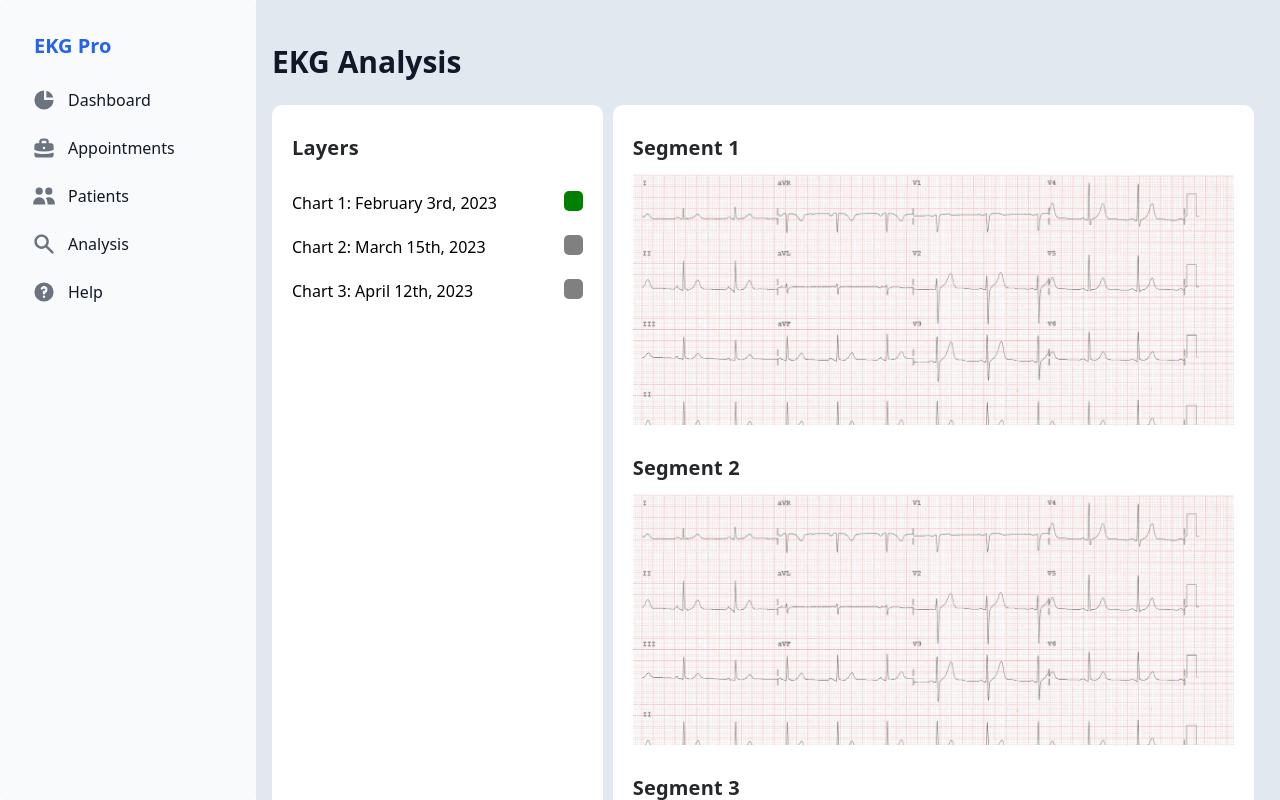
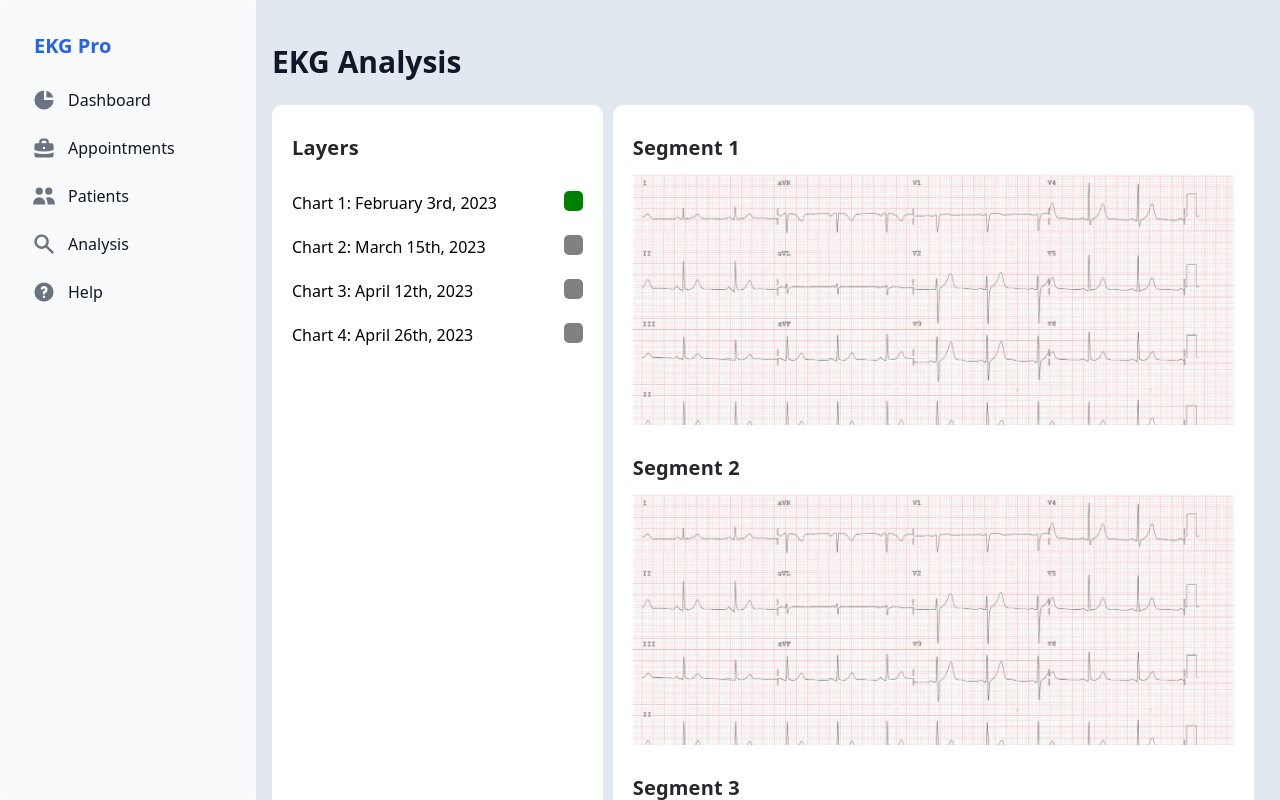
Before and after one commit to hwuiwon/ekg-pro, a Next.js app: page /analysis in a window 1280 px wide. Shown: the top 800 px of the page. Built offline with nearby package versions, Linux system fonts and the light colour scheme.

Commit message:
new chart
wanted to make sure that adding a new chart would put it in the right place

```diff
--- a/components/Chart/Chart.tsx
+++ b/components/Chart/Chart.tsx
@@ -22,6 +22,7 @@ const dummyData: Array<LayerType> = [
   { id: '000000', date: 'February 3rd, 2023', selected: true },
   { id: '000001', date: 'March 15th, 2023', selected: false },
   { id: '000002', date: 'April 12th, 2023', selected: false },
+  { id: '000003', date: 'April 26th, 2023', selected: false },
 
   //former order of the charts
   // { id: '000000', date: 'April 12th, 2023', selected: false },
--- a/components/Chart/SegmentObject.tsx
+++ b/components/Chart/SegmentObject.tsx
@@ -17,6 +17,7 @@ const SegmentObject = ({ selectedLayers, segment }: SegmentObjProps) => {
     { id: selectedLayers[0].id, path: EKG1 },
     { id: selectedLayers[1].id, path: EKG2 },
     { id: selectedLayers[2].id, path: EKG1 },
+    { id: selectedLayers[3].id, path: EKG2 },
   ]
 
   const layers: Array<JSX.Element> = []
```
